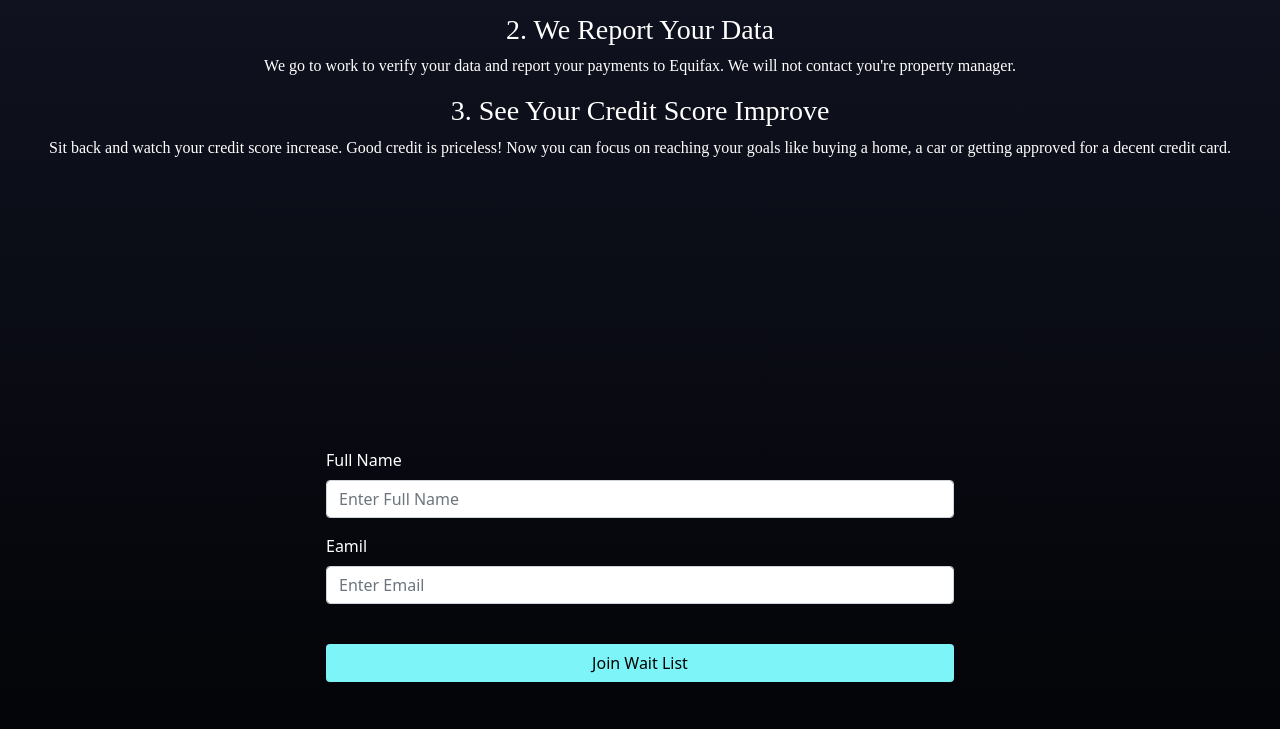
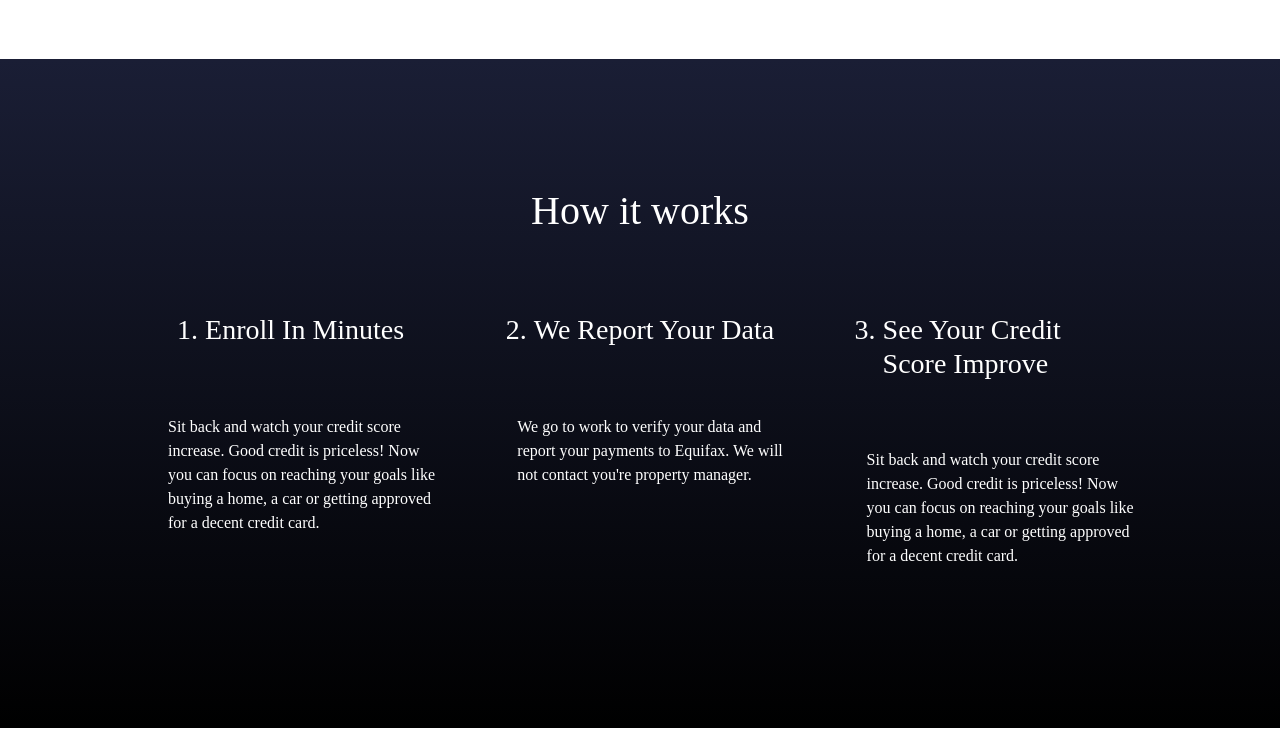
Before and after one commit to IsaacRamirez108/Denari-Website, a website: page Main.html in a window 1280 px wide. Shown: the part 698-1427 px from the top of the page. Drawn offline with nearby package versions, Linux system fonts and the light colour scheme; a web font is replaced by a local one.

Commit message:
Update website

```diff
--- a/Main.html
+++ b/Main.html
@@ -16,16 +16,16 @@
     </head>
 
     <body>
-
+        <!--Nav Bar-->
         <nav class="navbar navbar-light bg-black">
             <div class="container-fluid">
                 <a class="navbar-brand" href="#">
                     <img id="image-header" src="IMG/Corner-Logo(3).png">
                 </a>
-                <a href="#Info-Form">
+                <a href="#Info-Form" STYLE="color: #7DF5F8;" id="JWL">
                     Join Wait List
                 </a>
-                <a class="" href="#HIW">
+                <a class="" href="#HIW" STYLE="color: #7DF5F8;">
                     How It Works
                 </a>
             </div>
@@ -41,33 +41,39 @@
             Boom reports to Equifax.
         </p>
         <br>
-        <p>
+        <p id="HIW">
             Report ongoing payments and up to 24 months of
             prior payments. See your credit score impact in 10
             days.
         </p>
 
+
+
+        <div class="row">
             <h1>How it works</h1>
-        <div class="container-fluid" id="HIW">
-            <div class="container-fluid" id="HIW1">
-                <h3>1. Enroll In Minutes</h3>
+            <div class="column">
+                <div id="HIW1">
+                    <h3><span class="numColor">1.&nbsp;</span> Enroll In Minutes</h3>
                     <p>
                         Sit back and watch your credit score increase. Good credit is priceless! Now you can focus on reaching your goals like buying a home, a car or getting approved for a decent credit card.
                     </p>
                 </div>
-
-            <div class="container-fluid" id="HIW2">
-                <h3>2. We Report Your Data</h3>
+            </div>
+            <div class="column">
+                <div  id="HIW2">
+                    <h3><span class="numColor">2.&nbsp;</span> We Report Your Data</h3>
                     <p>
                         We go to work to verify your data and report your payments to Equifax. We will not contact you're property manager.
                     </p>
                 </div>
-
-            <div class="container-fluid" id="HIW3">
-                <h3>3. See Your Credit Score Improve</h3>
+            </div>
+            <div class="column">
+                <div  id="HIW3">
+                    <h3><span class="numColor">3.&nbsp;</span>See Your Credit Score Improve</h3>
                     <p>
                         Sit back and watch your credit score increase. Good credit is priceless! Now you can focus on reaching your goals like buying a home, a car or getting approved for a decent credit card.
                     </p>
+                </div>
             </div>
         </div>
 
@@ -81,7 +87,7 @@
                 <label for="formGroupExampleInput2" class="form-label">Eamil</label>
                 <input type="text" class="form-control" id="formGroupExampleInput2" placeholder="Enter Email">
             </div>
-            <input class="btn mt-4 w-50" type="submit" value="Join Wait List" >
+            <input class="btn mt-4 w-50" type="submit" value="Submit" >
         </div>
 
         <script src="https://cdn.jsdelivr.net/npm/bootstrap@5.1.3/dist/js/bootstrap.bundle.min.js" integrity="sha384-ka7Sk0Gln4gmtz2MlQnikT1wXgYsOg+OMhuP+IlRH9sENBO0LRn5q+8nbTov4+1p" crossorigin="anonymous"></script>
--- a/css/Style.css
+++ b/css/Style.css
@@ -1,6 +1,13 @@
-body, nav{
+body{
+    /*background: linear-gradient(#1a1e35, black);*/
+    color: Black;
+    font-family: 'Raleway';
+}
+.navbar{
     background: linear-gradient(#1a1e35, black);
-    color: white;
+    position: fixed; /* Set the navbar to fixed position */
+    top: 0; /* Position the navbar at the top of the page */
+    width: 100%; /* Full width */
 }
 #image-header{
     width: 80px;
@@ -11,15 +18,16 @@ body, nav{
     height: auto;
 }
 .btn{
-    background-color: #7DF5F8;
-    color: black;
+    /*background-color: #7DF5F8;*/
+    background: linear-gradient(#1a1e35, black);
+    color: white;
 }
 #Info-Form{
     display: flex;
     flex-direction: column;
     flex-wrap: wrap;
     align-content: center;
-    margin-top: 18em;
+    margin-top: 10em;
     margin-bottom: 18em;
 }
 h1{
@@ -27,7 +35,7 @@ h1{
     justify-content: center;
     /*font-size: 60px;*/
     font-family: 'Raleway';
-    margin-top: 2em;
+    margin-top: 4em;
 }
 .center{
     display: block;
@@ -39,5 +47,29 @@ h1{
 p, h3{
     display: flex;
     justify-content: center;
+    align-content: center;
     font-family: 'Raleway';
+    margin-top: 1.5em;
+    padding: 1em;
 }
+p{
+    margin-left: 1.5em;
+}
+.column {
+    float: left;
+    width: 33.33%;
+}
+
+/* Clear floats after the columns */
+.row:after {
+    content: "";
+    display: table;
+    clear: both;
+}
+.row{
+    background: linear-gradient(#1a1e35, black);
+    /*color: #7DF5F8;*/
+    color: white;
+    margin-top: 5em;
+    padding: 8em;
+}
```
Lines whose indentation alone changed are shown as unchanged.
